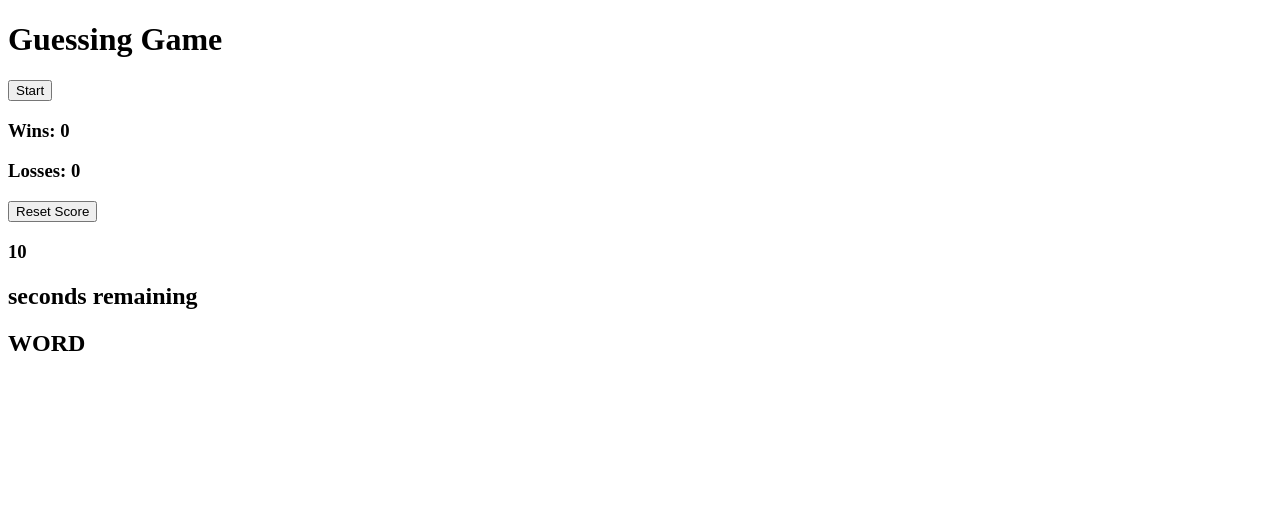
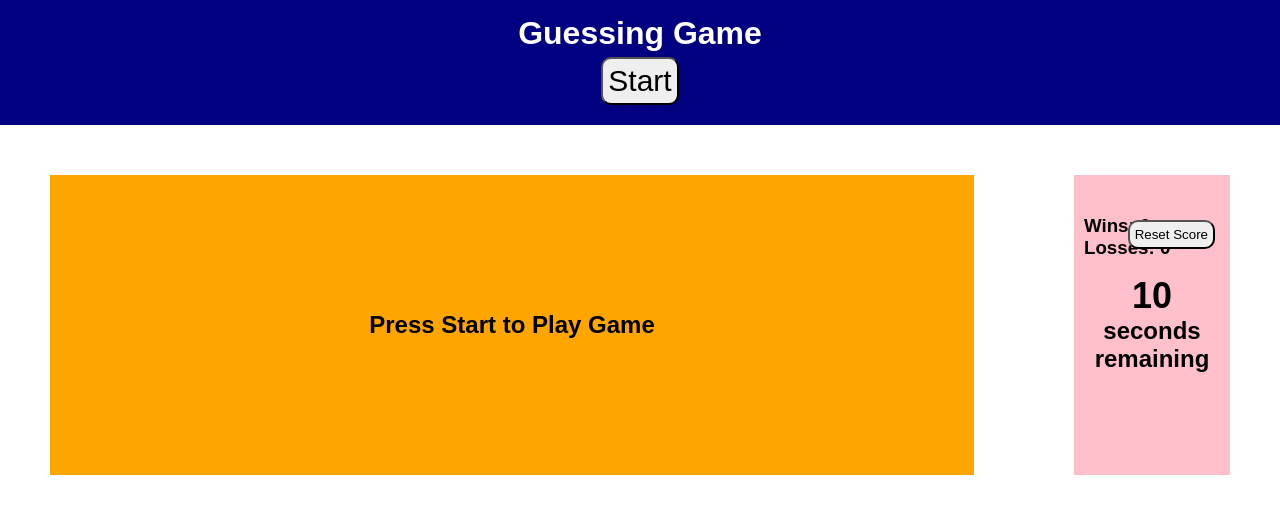
Before and after one commit to byung90/columbia-4.3.28, a plain HTML site: page index.html in a window 1280 px wide. Drawn offline with Linux system fonts and the light colour scheme.

Commit message:
css structure only

```diff
--- a/assets/css/style.css
+++ b/assets/css/style.css
@@ -0,0 +1,82 @@
+* {
+  box-sizing: border-box;
+  padding: 0;
+  margin: 0;
+}
+
+body {
+  font-family: sans-serif;
+}
+
+header{
+  background-color: navy;
+  text-align: center;
+  padding: 15px;
+}
+
+header h1{
+  color: white;
+  font-size: 2em;
+}
+
+button {
+  border-radius: 10px;
+  margin: 5px;
+  padding: 5px;
+}
+
+header button {
+  font-size: 30px;
+}
+
+.container {
+  width: 100%;
+  margin: 0 auto;
+}
+
+.score-count-aside {
+  width: 20%;
+  float: right;
+  padding: 50px;
+}
+
+.score-count-container {
+  background-color: pink;
+  padding: 0 10px;
+}
+
+.score-count-box {
+  width: 100%;
+  position: relative;
+  padding: 40px 0;
+  height: 100px;
+}
+
+.score-count-box button{
+  position: absolute;
+  right: 0;
+  top: 40px;
+}
+
+.timer-container {
+  text-align: center;
+  height: 200px;
+}
+
+.timer {
+  font-size:  36px;
+}
+
+.guessing-section {
+  width: 80%;
+  padding: 50px;
+}
+
+.guessing-container {
+  background-color: orange;
+  padding: 10px;
+  height: 300px;
+  display: flex;
+  align-items: center;
+  justify-content: center;
+}
--- a/assets/js/script.js
+++ b/assets/js/script.js
@@ -30,7 +30,7 @@ function startGame() {
       wordInPlay[i] = "_";
     }
   }
-  wordInPlaySpan.innerHTML = wordInPlay.join("").toUpperCase();
+  wordInPlaySpan.innerHTML = wordInPlay.join(" ").toUpperCase();
 }
 
 //Checking if Entered Key Matches
@@ -46,7 +46,7 @@ function checkKey(event) {
         indexOfKey++;
       }
     }
-    wordInPlaySpan.innerHTML = wordInPlay.join("").toUpperCase();
+    wordInPlaySpan.innerHTML = wordInPlay.join(" ").toUpperCase();
   }
 
   if (checkWin()) {
@@ -60,7 +60,7 @@ function checkWin() {
     return false;
   }
   else {
-    return true
+    return true;
   }
 }
 
--- a/index.html
+++ b/index.html
@@ -14,8 +14,9 @@
   <main>
     <div class="container">
       <!-- Score Count -->
-      <aside id="score-count-aside">
-        <section class="score-count-container">
+      <aside class="score-count-aside">
+        <div class="score-count-container">
+          <section class="score-count-box">
             <h3>Wins: <span class="win-count">0</span></h3>
             <h3>Losses: <span class="loss-count">0</span></h3>
             <button class="reset-button">Reset Score</button>
@@ -24,10 +25,13 @@
             <h1><span class="timer">10</span></h1>
             <h2>seconds remaining</h2>
           </section>
+        </div>
       </aside>
       <!-- Guessing Section -->
-      <section id="guessing-section">
-        <h1><span class="word-in-play">WORD</span></h1>
+      <section class="guessing-section">
+        <div class="guessing-container">
+          <h1><span class="word-in-play">Press Start to Play Game</span></h1>
+        </div>
       </section>
     </div>
   </main>
```
Lines whose indentation alone changed are shown as unchanged.
